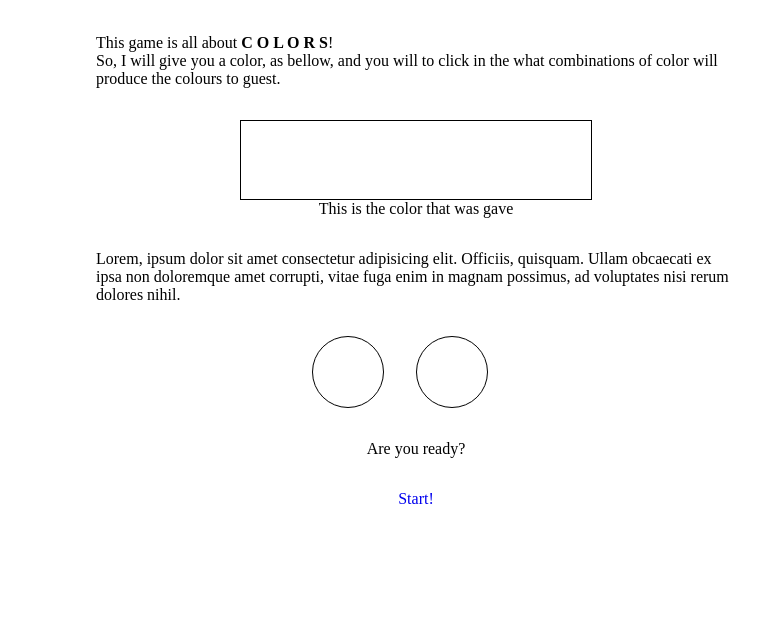
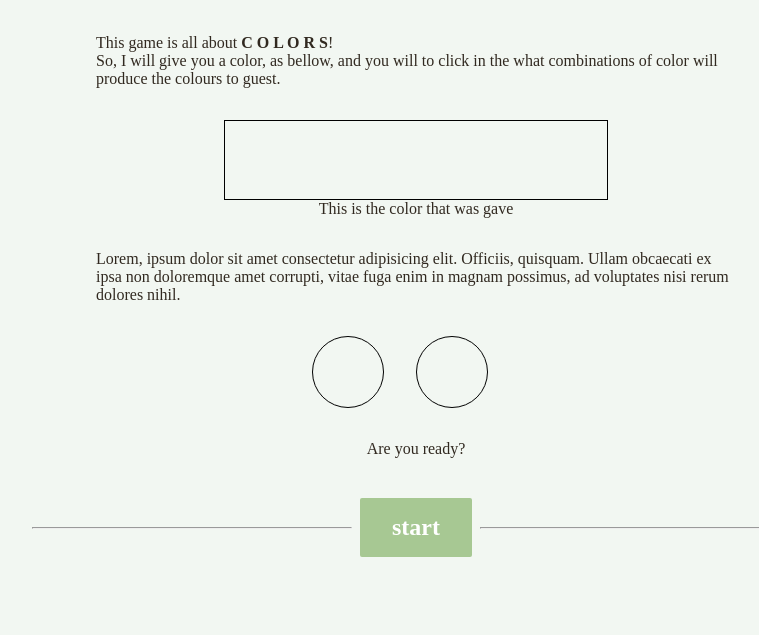
Before and after one commit to andreserudo/whatColors, a plain HTML site: page src/index.html in a window 1280 px wide. Shown: the part 165-800 px from the top of the page, without its empty margins (224-983 px from the left). Drawn offline with Linux system fonts and the light colour scheme.

Commit message:
styling button to start session and  margins

```diff
--- a/src/index.html
+++ b/src/index.html
@@ -30,7 +30,11 @@
         </div>
         <p id="readyTutorial">Are you ready?</p>
       </div>
-      <a href="#" id="startGame">Start!</a>
+      <div class="start-game">
+        <hr>
+        <a href="#" id="startGame">start</a>
+        <hr>
+      </div>
     </div>
     <div class="game">
       <p>teste</p>
--- a/src/styles/styles.scss
+++ b/src/styles/styles.scss
@@ -4,6 +4,11 @@
   margin: 0;
   padding: 0;
   box-sizing: border-box;
+}
+
+body {
+  background-color: rgb(242, 247, 242);
+  color: rgb(49, 41, 32);
 }
 
 .author {
@@ -26,8 +31,6 @@
     align-items: center;
     justify-content: space-between;
 
-    margin-bottom: 2rem;
-
     h1{
       font-size: 60px;
       margin-top: 4rem;
@@ -48,6 +51,7 @@
       }
 
       .colorToGuess {
+        width: 100%;
         display: flex;
         flex-direction: column;
         align-items: center;
@@ -56,7 +60,7 @@
 
         .mainColor {
           height: 5rem;
-        width: 22rem;
+          width: 60%;
           border: 1px solid rgb(0, 0, 0);
         }
       }
@@ -89,8 +93,30 @@
       }
     }
 
+    .start-game{
+      display: flex;
+      justify-content: center;
+      align-items: center;
+      width: 100%;
+
       #startGame {
         text-decoration: none;
+        background-color: rgb(167, 200, 147);
+
+        border-radius: 2px;
+        padding: 1rem 2rem;
+        margin: .5rem;
+
+        color: white;
+        font-weight: bolder;
+        font-size: x-large;
+      }
+
+      hr{
+        width: 25%;
+        height: 1px;
+      }
+
     }
 
   }
```
Also changed, not shown: src/styles/styles.css, 1 other file. Lines whose indentation alone changed are shown as unchanged.
